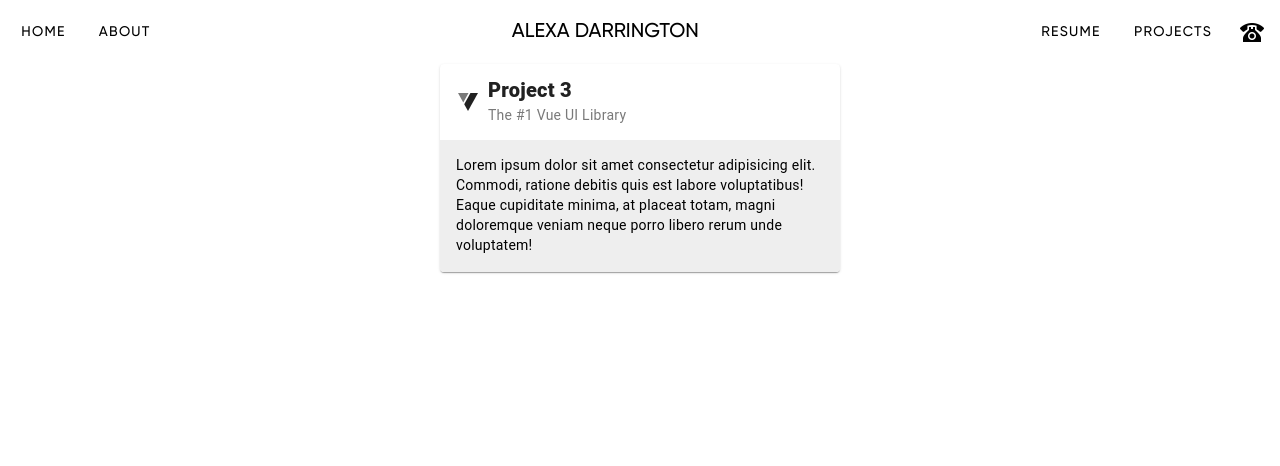
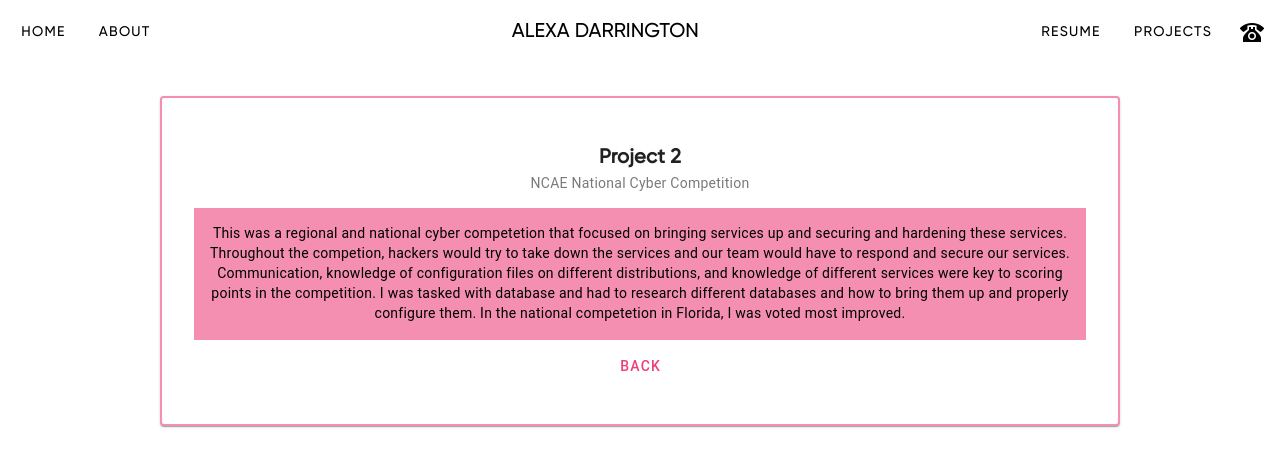
Before and after one commit to alyxadarr/resumeapp, a Nuxt app: page /project2 in a window 1280 px wide. Shown: the top 466 px of the page. Built offline with nearby package versions, Linux system fonts and the light colour scheme.

Commit message:
styling changes switched to pink border and added some project details

```diff
--- a/pages/about.vue
+++ b/pages/about.vue
@@ -1,7 +1,6 @@
 <template>
     <v-card
-      color="primary"
-      class="mx-auto mt-8 w-75 pa-8 rounded text-center"
+      class="mx-auto mt-8 w-75 pa-8 rounded text-center custom-border"
       elevation="4"
     >
       <v-card-title class="custom-font text-wrap"> ABOUT ALEXA </v-card-title>
@@ -13,7 +12,7 @@
       </v-card-subtitle>
       <v-card-title class="custom-font text-wrap"> Stacks Technologies Alexa Uses: </v-card-title>
         <v-container>
-        <v-table >
+        <v-table class ="custom-border">
           <thead>
             <tr>
               <th class="text-center">Languages/Tools</th>
@@ -106,4 +105,9 @@
 .custom-font {
   font-family: "YourFont", sans-serif;
 }
+
+.custom-border {
+  border: 2px solid #F48FB1;
+  border-radius: 8px;
+}
 </style>
--- a/pages/contact.vue
+++ b/pages/contact.vue
@@ -5,10 +5,17 @@
       elevation="4"
     >
       <v-card-title class="custom-font large-font">
-      CONNECT WITH ME 😊📞
+        CONNECT WITH ME 😊
       </v-card-title>
       <v-card-title class="custom-font">
-      Shoot me a message or connect with me on LinkedIn!
+        Shoot me a message or connect with me on
+        <a
+          href="https://www.linkedin.com/in/alexa-darrington/"
+          target="_blank"
+          class="underline-link"
+        >
+          LinkedIn
+        </a>!
       </v-card-title>
     <form @submit.prevent="submit">
       <v-text-field
--- a/pages/project1.vue
+++ b/pages/project1.vue
@@ -1,16 +1,41 @@
 <template>
     <v-card
-      class="mx-auto"
-      prepend-icon="$vuetify"
-      subtitle="The #1 Vue UI Library"
-      width="400"
+      class="mx-auto mt-8 w-75 pa-8 rounded text-center custom-border"
+
+      subtitle="Aesthetic Wordle Website"
     >
       <template v-slot:title>
-        <span class="font-weight-black">Project 1</span>
+        <span class="custom-font font-weight-black">Project 1</span>
       </template>
 
-      <v-card-text class="bg-surface-light pt-4">
-        Lorem ipsum dolor sit amet consectetur adipisicing elit. Commodi, ratione debitis quis est labore voluptatibus! Eaque cupiditate minima, at placeat totam, magni doloremque veniam neque porro libero rerum unde voluptatem!
+      <v-card-text class="bg-primary pt-4">
+      Disclaimer: This project was done in a class setting and as part of an academic grade.
+      However, the work and effort put in was genuine and warranted us buying the domain.
       </v-card-text>
+      <v-card-actions class="justify-center">
+      <v-btn color="secondary" :to="{ path: '/projects' }">
+        Back
+      </v-btn>
+    </v-card-actions>
     </v-card>
   </template>
+
+
+
+<style scoped>
+@font-face {
+  font-family: "YourFont";
+  src: url("/fonts/Gilroy-Medium.ttf") format("truetype");
+  font-weight: normal;
+  font-style: normal;
+}
+
+.custom-font {
+  font-family: "YourFont", sans-serif;
+}
+
+.custom-border {
+  border: 2px solid #F48FB1;
+  border-radius: 8px;
+}
+</style>
--- a/pages/project2.vue
+++ b/pages/project2.vue
@@ -1,16 +1,44 @@
 <template>
     <v-card
-      class="mx-auto"
-      prepend-icon="$vuetify"
-      subtitle="The #1 Vue UI Library"
-      width="400"
+      class="mx-auto mt-8 w-75 pa-8 rounded text-center custom-border"
+
+      subtitle="NCAE National Cyber Competition"
     >
       <template v-slot:title>
-        <span class="font-weight-black">Project 3</span>
+        <span class="custom-font font-weight-black">Project 2</span>
       </template>
 
-      <v-card-text class="bg-surface-light pt-4">
-        Lorem ipsum dolor sit amet consectetur adipisicing elit. Commodi, ratione debitis quis est labore voluptatibus! Eaque cupiditate minima, at placeat totam, magni doloremque veniam neque porro libero rerum unde voluptatem!
+      <v-card-text class="bg-primary pt-4">
+       This was a regional and national cyber competetion that focused on bringing services up and securing and hardening these services.
+       Throughout the competion, hackers would try to take down the services and our team would have to respond and secure our services.
+       Communication, knowledge of configuration files on different distributions, and knowledge of different services were key to scoring points in the competition.
+       I was tasked with database and had to research different databases and how to bring them up and properly configure them. In the national competetion in Florida, I was voted most improved.
+
       </v-card-text>
+      <v-card-actions class="justify-center">
+      <v-btn color="secondary" :to="{ path: '/projects' }">
+        Back
+      </v-btn>
+    </v-card-actions>
     </v-card>
   </template>
+
+
+
+<style scoped>
+@font-face {
+  font-family: "YourFont";
+  src: url("/fonts/Gilroy-Medium.ttf") format("truetype");
+  font-weight: normal;
+  font-style: normal;
+}
+
+.custom-font {
+  font-family: "YourFont", sans-serif;
+}
+
+.custom-border {
+  border: 2px solid #F48FB1;
+  border-radius: 8px;
+}
+</style>
--- a/pages/project3.vue
+++ b/pages/project3.vue
@@ -1,16 +1,43 @@
 <template>
     <v-card
-      class="mx-auto"
-      prepend-icon="$vuetify"
-      subtitle="The #1 Vue UI Library"
-      width="400"
+      class="mx-auto mt-8 w-75 pa-8 rounded text-center custom-border"
+
+      subtitle="Gonzaga Hackathon Competition"
     >
       <template v-slot:title>
-        <span class="font-weight-black">Project 3</span>
+        <span class="custom-font font-weight-black">Project 3</span>
       </template>
 
-      <v-card-text class="bg-surface-light pt-4">
-        Lorem ipsum dolor sit amet consectetur adipisicing elit. Commodi, ratione debitis quis est labore voluptatibus! Eaque cupiditate minima, at placeat totam, magni doloremque veniam neque porro libero rerum unde voluptatem!
+      <v-card-text class="bg-primary pt-4">
+        Our team of 4 created a data visualization from a county health report of health code violations in a specific county.
+        We parsed the PDF with Python and used the data to create a map visualization with HTML and CSS.
+        The final result was a full stack website with a map of markers and when clicked, it would display the restaurant, location, and specific health violation with codes and description.
+        After showing our viable product to judges (industry professionals), we won the competition out of more than 40+ teams.
       </v-card-text>
+      <v-card-actions class="justify-center">
+      <v-btn color="secondary" :to="{ path: '/projects' }">
+        Back
+      </v-btn>
+    </v-card-actions>
     </v-card>
   </template>
+
+
+
+<style scoped>
+@font-face {
+  font-family: "YourFont";
+  src: url("/fonts/Gilroy-Medium.ttf") format("truetype");
+  font-weight: normal;
+  font-style: normal;
+}
+
+.custom-font {
+  font-family: "YourFont", sans-serif;
+}
+
+.custom-border {
+  border: 2px solid #F48FB1;
+  border-radius: 8px;
+}
+</style>
--- a/pages/projects.vue
+++ b/pages/projects.vue
@@ -1,14 +1,13 @@
 <template>
     <v-card
-      color="primary"
-      class="mx-auto mt-8 w-75 pa-8 rounded text-center"
+      class="mx-auto mt-8 w-75 pa-8 rounded text-center custom-border"
       elevation="4"
     >
       <v-card-title class="custom-font text-wrap"> PROJECTS & INVOLVEMENTS </v-card-title>
 
       <v-carousel show-arrows="hover">
         <v-carousel-item
-          src="https://cdn.vuetifyjs.com/images/cards/docks.jpg"
+          src="https://cdn.vuetifyjs.com/images/cards/dock.jpg"
           cover
           @click="goToProject('project1')"
         ></v-carousel-item>
@@ -20,8 +19,8 @@
         ></v-carousel-item>
 
         <v-carousel-item
-          src="https://cdn.vuetifyjs.com/images/cards/sunshine.jpg"
-          cover
+          src="/public/hackathon.jpeg"
+          contain
           @click="goToProject('project3')"
         ></v-carousel-item>
       </v-carousel>
@@ -53,4 +52,9 @@
 .custom-font {
   font-family: "YourFont", sans-serif;
 }
+
+.custom-border {
+  border: 2px solid #F48FB1;
+  border-radius: 8px;
+}
 </style>
--- a/pages/resume.vue
+++ b/pages/resume.vue
@@ -1,7 +1,6 @@
 <template>
   <v-card
-    color="primary"
-    class="mx-auto mt-8 w-75 pa-8 rounded text-center"
+    class="mx-auto mt-8 w-75 pa-8 rounded text-center custom-border"
     elevation="4"
   >
     <v-card-title class="custom-font text-wrap"> ALEXA'S RESUME </v-card-title>
@@ -37,4 +36,9 @@ export default {
 .custom-font {
   font-family: "YourFont", sans-serif;
 }
+
+.custom-border {
+  border: 2px solid #F48FB1;
+  border-radius: 8px;
+}
 </style>
```
Also changed, not shown: public/Developer.png (deleted), 1 other file (tests, documents, lock files or other folders). Lines whose indentation alone changed are shown as unchanged.
